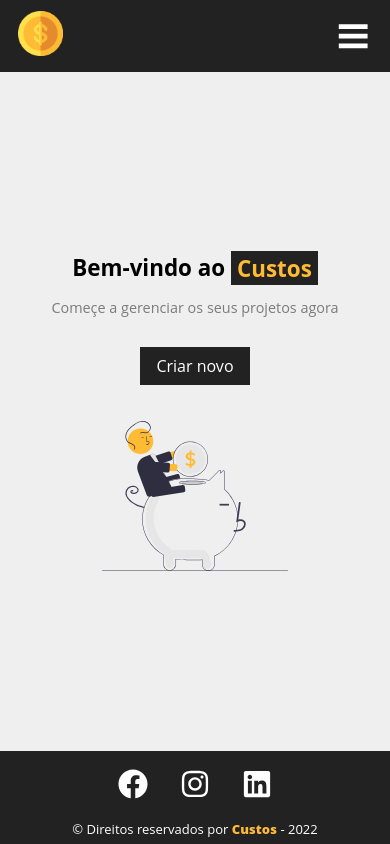
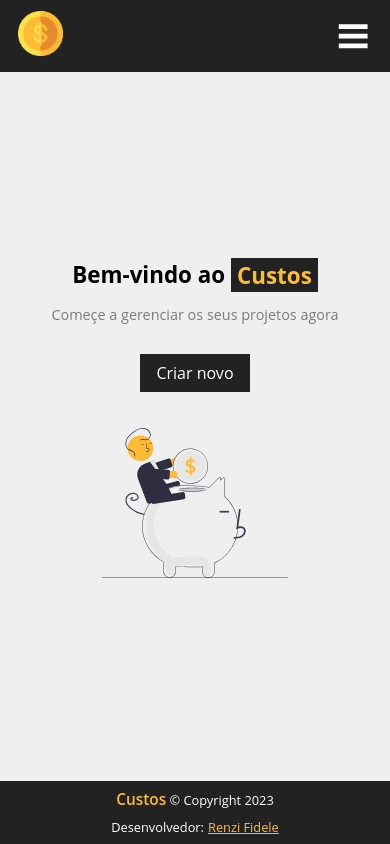
Before and after one commit to renzi-fidele-frontend/custos, a React (Vite) app: page / in a window 390 px wide. Built offline with nearby package versions, Linux system fonts and the light colour scheme; no server answers.

Commit message:
terminado

```diff
--- a/src/components/Footer/Footer.jsx
+++ b/src/components/Footer/Footer.jsx
@@ -1,36 +1,17 @@
-import { FaFacebook, FaInstagram, FaLinkedin } from "react-icons/fa";
 import styles from "./Footer.module.css";
-import { motion } from "framer-motion";
 
-function Footer() {
+const Footer = () => {
     return (
         <footer id={styles.footer}>
-            <ul id={styles.flex}>
-                <li>
-                    <a>
-                        <FaFacebook size={30} />
-                    </a>
-                </li>
-                <li>
-                    <a>
-                        <FaInstagram size={30} />
-                    </a>
-                </li>
-                <li>
-                    <a>
-                        <FaLinkedin size={30} />
-                    </a>
-                </li>
-            </ul>
             <p>
-                © Direitos reservados por{" "}
-                <span style={{ color: "#ffbb33", fontWeight: "800" }}>
-                    Custos
-                </span>{" "}
-                - 2022
+                <span>Custos</span> © Copyright 2023
             </p>
+            <div>
+                <p>Desenvolvedor: </p>
+                <a href="https://anovafase.com/renzi-fidele">Renzi Fidele</a>
+            </div>
         </footer>
     );
-}
+};
 
 export default Footer;
--- a/src/components/Footer/Footer.module.css
+++ b/src/components/Footer/Footer.module.css
@@ -1,29 +1,59 @@
 #footer {
+    display: flex;
+    flex-flow: row nowrap;
+    justify-content: space-between;
+    align-items: center;
+    width: 100%;
     background-color: #222;
-    text-align: center;
-    color: #fff;
+    padding-inline: 5em;
+    padding-block: 1em;
+    color: white;
+    margin-top: 1em;
 }
 
-#footer p {
-    padding-bottom: 0.5em;
-    font-size: 13px;
+#footer > p > span {
+    color: #ffbb33;
+    font-size: 1.2em;
+    font-weight: 600;
 }
 
-#flex {
+#footer > div {
     display: flex;
     flex-flow: row nowrap;
-    align-items: center;
-    justify-content: center;
 }
 
-#flex li {
-    list-style-type: none;
-    margin-inline: 1em;
-    margin-top: 1.1em;
-    margin-bottom: 1em;
+#footer > div > a {
+    margin-left: 4px;
+    color: #ffbb33;
 }
 
-#flex li a:hover {
-    transition: all 0.3s ease-in-out;
-    color: #ffbb33;
+@media screen and (max-width: 1120px) {
+    #footer p,
+    #footer a {
+        font-size: 0.8em;
+    }
 }
+
+@media screen and (max-width: 814px) {
+    #footer {
+        padding-inline: 3%;
+    }
+}
+
+@media screen and (max-width: 676px) {
+    #footer {
+        padding-inline: 1em;
+    }
+}
+
+@media screen and (max-width: 468px) {
+    #footer {
+        flex-flow: column;
+        padding-inline: 0;
+        padding-block: .5em;
+    }
+
+    #footer > div {
+        margin-top: 8px;
+    }
+}
```
